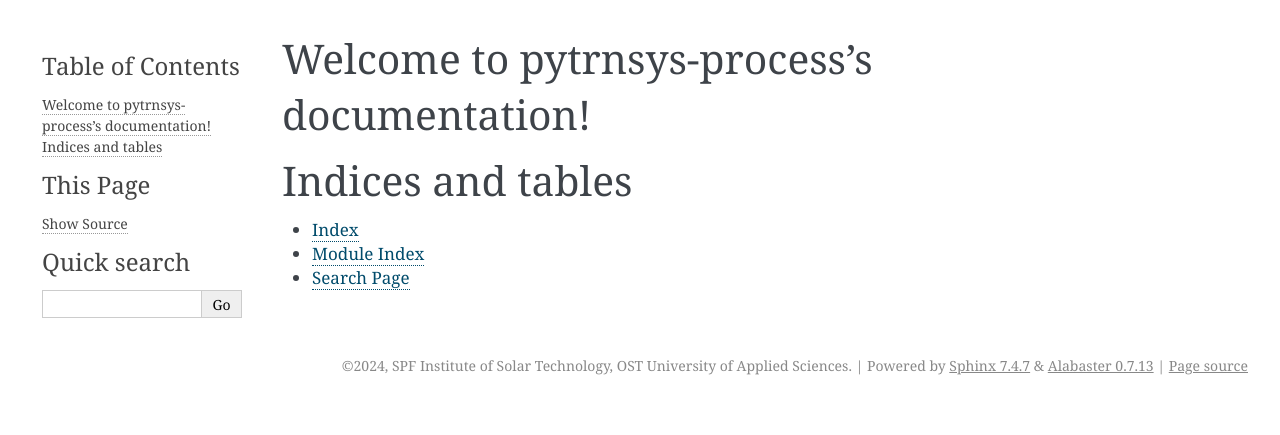
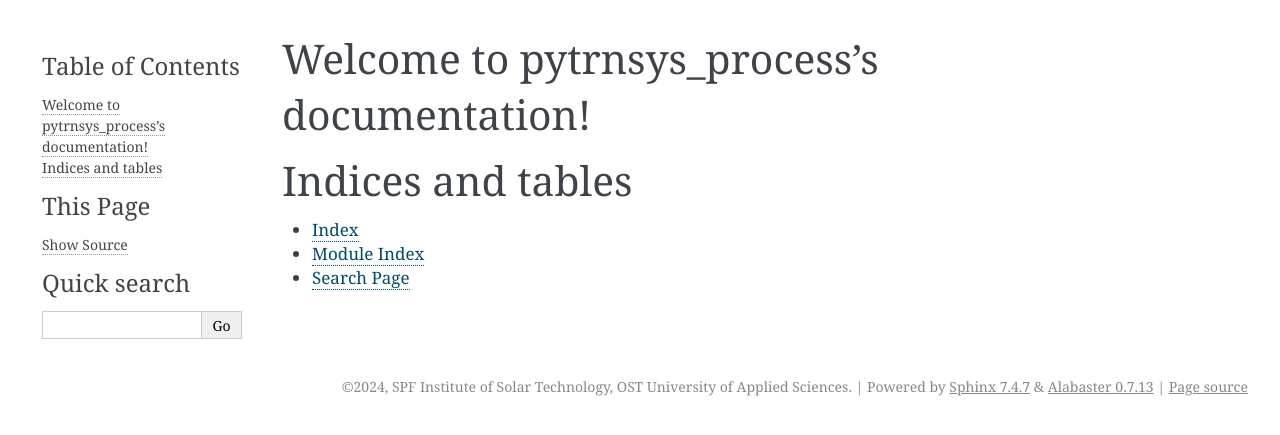
Before and after one commit to SPF-OST/pytrnsys_process, a Sphinx documentation site: the page built from doc/index.rst, in a window 1280 px wide. Shown: the top 435 px of the page. Built offline with Sphinx 7.4.7, drawn with Linux system fonts in a browser that asks for light colours; pages that are not in the unit, such as notebooks, are missing from menus.

```diff
--- a/doc/index.rst
+++ b/doc/index.rst
@@ -1,9 +1,9 @@
-.. pytrnsys-process documentation master file, created by
+.. pytrnsys_process documentation master file, created by
    sphinx-quickstart on Tue Sep 12 14:37:53 2023.
    You can adapt this file completely to your liking, but it should at least
    contain the root `toctree` directive.
 
-Welcome to pytrnsys-process's documentation!
+Welcome to pytrnsys_process's documentation!
 ============================================
 
 .. toctree::
--- a/pyproject.toml
+++ b/pyproject.toml
@@ -1,5 +1,5 @@
 [project]
-name = "pytrnsys-process"
+name = "pytrnsys_process"
 version = "0.0.1"
 authors = [
   { name="Damian Birchler", email="damian.birchler@ost.ch" },
@@ -15,8 +15,8 @@ classifiers = [
 dependencies = ["pandas", "pyarrow"]
 
 [project.urls]
-Homepage = "https://github.com/SPF-OST/pytrnsys-process"
-Issues = "https://github.com/SPF-OST/pytrnsys-process/issues"
+Homepage = "https://github.com/SPF-OST/pytrnsys_process"
+Issues = "https://github.com/SPF-OST/pytrnsys_process/issues"
 
 [build-system]
 requires = ["setuptools >= 61.0"]
```
